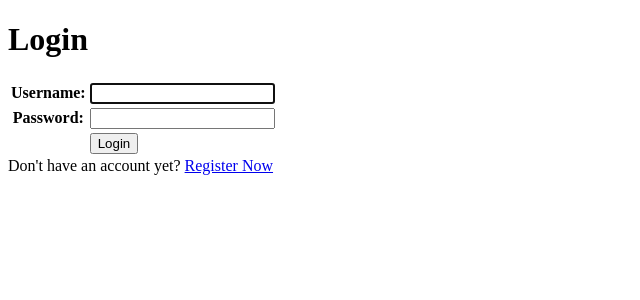
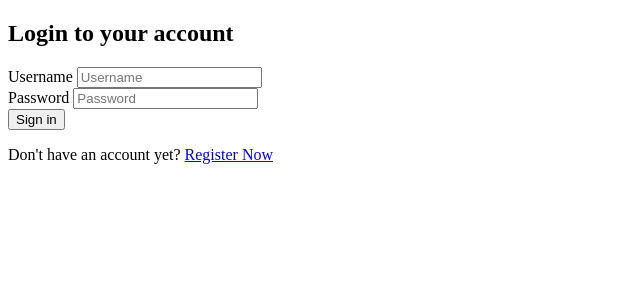
Before and after one commit to gracekarinn/mental-health-tracker, a Django app: page /login/ in a window 1280 px wide. Shown: the top 300 px of the page, without its empty margins (0-640 px from the left). Run offline with Django 5.2, Linux system fonts and the light colour scheme.

Commit message:
chore: Refactor login.html for improved UI and accessibility

```diff
--- a/main/templates/login.html
+++ b/main/templates/login.html
@@ -1,28 +1,93 @@
 {% extends 'base.html' %} {% block meta %}
 <title>Login</title>
 {% endblock meta %} {% block content %}
-<div class="login">
-  <h1>Login</h1>
+<div
+  class="min-h-screen flex items-center justify-center w-screen bg-gray-100 py-12 px-4 sm:px-6 lg:px-8"
+>
+  <div class="max-w-md w-full space-y-8">
+    <div>
+      <h2
+        class="mt-6 text-center text-black text-3xl font-extrabold text-gray-900"
+      >
+        Login to your account
+      </h2>
+    </div>
+    <form class="mt-8 space-y-6" method="POST" action="">
+      {% csrf_token %}
+      <input type="hidden" name="remember" value="true" />
+      <div class="rounded-md shadow-sm -space-y-px">
+        <div>
+          <label for="username" class="sr-only">Username</label>
+          <input
+            id="username"
+            name="username"
+            type="text"
+            required
+            class="appearance-none rounded-none relative block w-full px-3 py-2 border border-gray-300 placeholder-gray-500 text-gray-900 rounded-t-md focus:outline-none focus:ring-indigo-500 focus:border-indigo-500 focus:z-10 sm:text-sm"
+            placeholder="Username"
+          />
+        </div>
+        <div>
+          <label for="password" class="sr-only">Password</label>
+          <input
+            id="password"
+            name="password"
+            type="password"
+            required
+            class="appearance-none rounded-none relative block w-full px-3 py-2 border border-gray-300 placeholder-gray-500 text-gray-900 rounded-b-md focus:outline-none focus:ring-indigo-500 focus:border-indigo-500 focus:z-10 sm:text-sm"
+            placeholder="Password"
+          />
+        </div>
+      </div>
 
-  <form method="POST" action="">
-    {% csrf_token %}
-    <table>
-      {{ form.as_table }}
-      <tr>
-        <td></td>
-        <td><input class="btn login_btn" type="submit" value="Login" /></td>
-      </tr>
-    </table>
-  </form>
+      <div>
+        <button
+          type="submit"
+          class="group relative w-full flex justify-center py-2 px-4 border border-transparent text-sm font-medium rounded-md text-white bg-indigo-600 hover:bg-indigo-700 focus:outline-none focus:ring-2 focus:ring-offset-2 focus:ring-indigo-500"
+        >
+          Sign in
+        </button>
+      </div>
+    </form>
 
-  {% if messages %}
-  <ul>
-    {% for message in messages %}
-    <li>{{ message }}</li>
-    {% endfor %}
-  </ul>
-  {% endif %} Don't have an account yet?
-  <a href="{% url 'main:register' %}">Register Now</a>
+    {% if messages %}
+    <div class="mt-4">
+      {% for message in messages %} {% if message.tags == "success" %}
+      <div
+        class="bg-green-100 border border-green-400 text-green-700 px-4 py-3 rounded relative"
+        role="alert"
+      >
+        <span class="block sm:inline">{{ message }}</span>
+      </div>
+      {% elif message.tags == "error" %}
+      <div
+        class="bg-red-100 border border-red-400 text-red-700 px-4 py-3 rounded relative"
+        role="alert"
+      >
+        <span class="block sm:inline">{{ message }}</span>
+      </div>
+      {% else %}
+      <div
+        class="bg-blue-100 border border-blue-400 text-blue-700 px-4 py-3 rounded relative"
+        role="alert"
+      >
+        <span class="block sm:inline">{{ message }}</span>
+      </div>
+      {% endif %} {% endfor %}
+    </div>
+    {% endif %}
+
+    <div class="text-center mt-4">
+      <p class="text-sm text-black">
+        Don't have an account yet?
+        <a
+          href="{% url 'main:register' %}"
+          class="font-medium text-indigo-200 hover:text-indigo-300"
+        >
+          Register Now
+        </a>
+      </p>
+    </div>
+  </div>
 </div>
-
 {% endblock content %}
```
